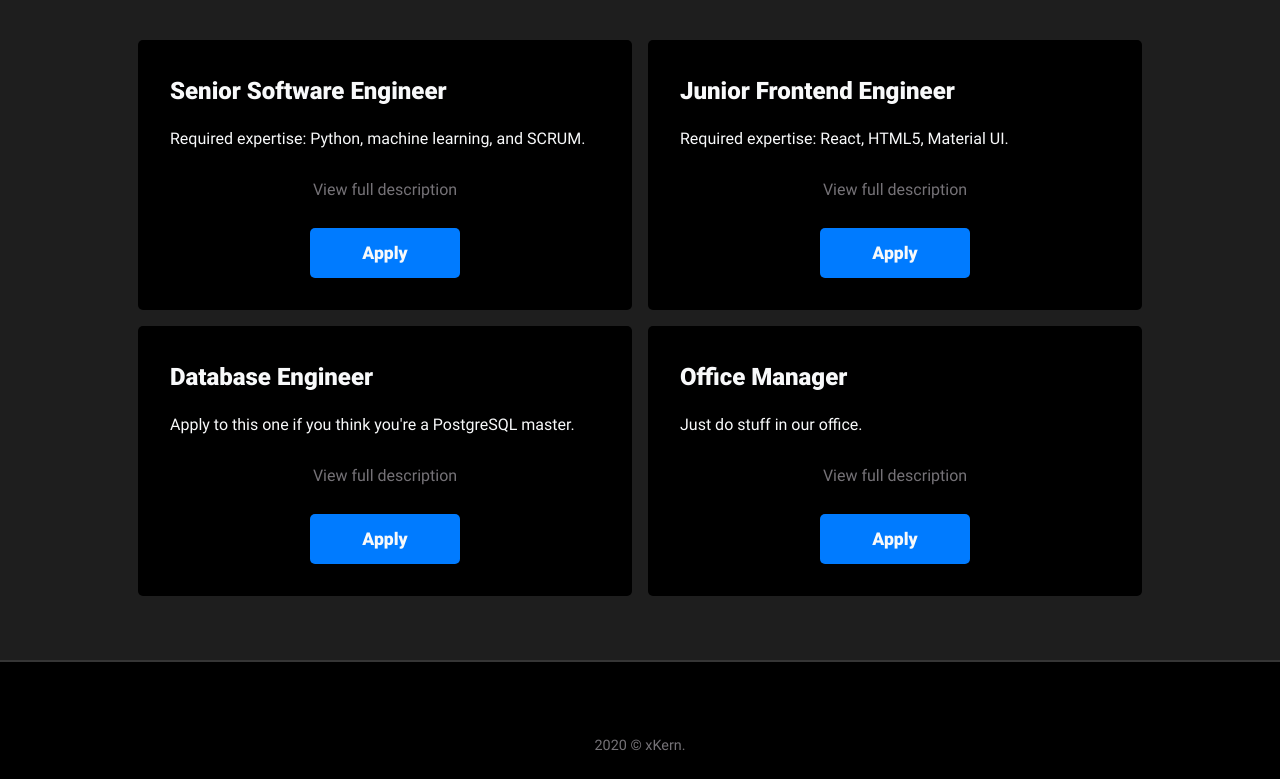
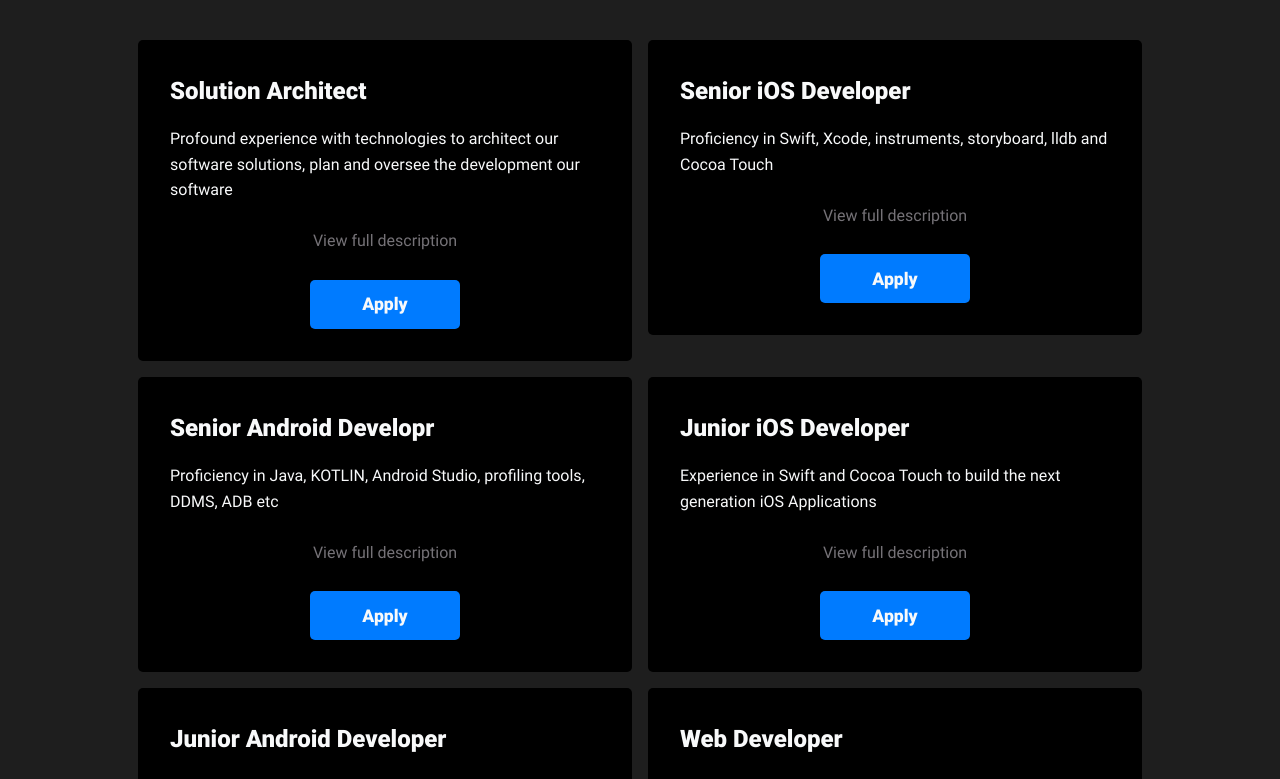
Before and after one commit to jozsefsallai/xkern, a Next.js app: page /careers in a window 1280 px wide. Shown: the part 320-1099 px from the top of the page. Built offline with nearby package versions, Linux system fonts and the light colour scheme.

Commit message:
UI fixes and content update for Careers page
- fix blurred background
- change modal background color to have less contrast
- fixed positioning and size of close button

```diff
--- a/components/modal/Modal.module.scss
+++ b/components/modal/Modal.module.scss
@@ -2,7 +2,7 @@
 @import 'mixins';
 
 .overlay {
-  background: rgba(255, 255, 255, 0.4);
+  background: rgba(94, 94, 94, 0.74);
   position: fixed;
   top: 0;
   left: 0;
@@ -12,6 +12,7 @@
   cursor: pointer;
 
   backdrop-filter: blur(5px);
+  -webkit-backdrop-filter: blur(5px);
 }
 
 .modal {
@@ -53,8 +54,8 @@
     top: 10px;
     right: 10px;
     font-size: 1.2em;
-    width: 2.5em;
-    height: 2.5em;
+    width: 1.5em;
+    height: 1.5em;
     line-height: 2.5em;
     text-align: center;
     cursor: pointer;
@@ -65,4 +66,8 @@
       color: darken($text-primary, 20%);
     }
   }
+
+  .align_fix{
+    vertical-align: 0.300em;
+  }
 }
--- a/components/modal/Modal.tsx
+++ b/components/modal/Modal.tsx
@@ -32,7 +32,9 @@ const Modal = ({ display, onClose, children }) => {
       >
         <div className={styles.modal}>
           <div className={styles.close} onClick={onClose}>
-            <FontAwesomeIcon icon={faTimes} />
+          <FontAwesomeIcon icon={faTimes} className={styles.align_fix}/>
+            <div className={styles.align_fix}>
+            </div>
           </div>
 
           {children}
--- a/pages/careers.tsx
+++ b/pages/careers.tsx
@@ -7,23 +7,33 @@ import { useState } from 'react';
 const JobsPage = () => {
   const jobs: Job[] = [
     {
-      title: 'Senior Software Engineer',
-      description: 'Required expertise: Python, machine learning, and SCRUM.',
+      title: 'Solution Architect',
+      description: 'Profound experience with technologies to architect our software solutions, plan and oversee the development our software',
       url: 'https://google.com'
     },
     {
-      title: 'Junior Frontend Engineer',
-      description: 'Required expertise: React, HTML5, Material UI.',
+      title: 'Senior iOS Developer',
+      description: 'Proficiency in Swift, Xcode, instruments, storyboard, lldb and Cocoa Touch',
       url: 'https://google.com'
     },
     {
-      title: 'Database Engineer',
-      description: 'Apply to this one if you think you\'re a PostgreSQL master.',
+      title: 'Senior Android Developr',
+      description: 'Proficiency in Java, KOTLIN, Android Studio, profiling tools, DDMS, ADB etc',
       url: 'https://google.com'
     },
     {
-      title: 'Office Manager',
-      description: 'Just do stuff in our office.',
+      title: 'Junior iOS Developer',
+      description: 'Experience in Swift and Cocoa Touch to build the next generation iOS Applications',
+      url: 'https://google.com'
+    },
+    {
+      title: 'Junior Android Developer',
+      description: 'Experience with Android platform, design language and application development to build the next generation apps',
+      url: 'https://google.com'
+    },
+    {
+      title: 'Web Developer',
+      description: '',
       url: 'https://google.com'
     }
   ];
```
